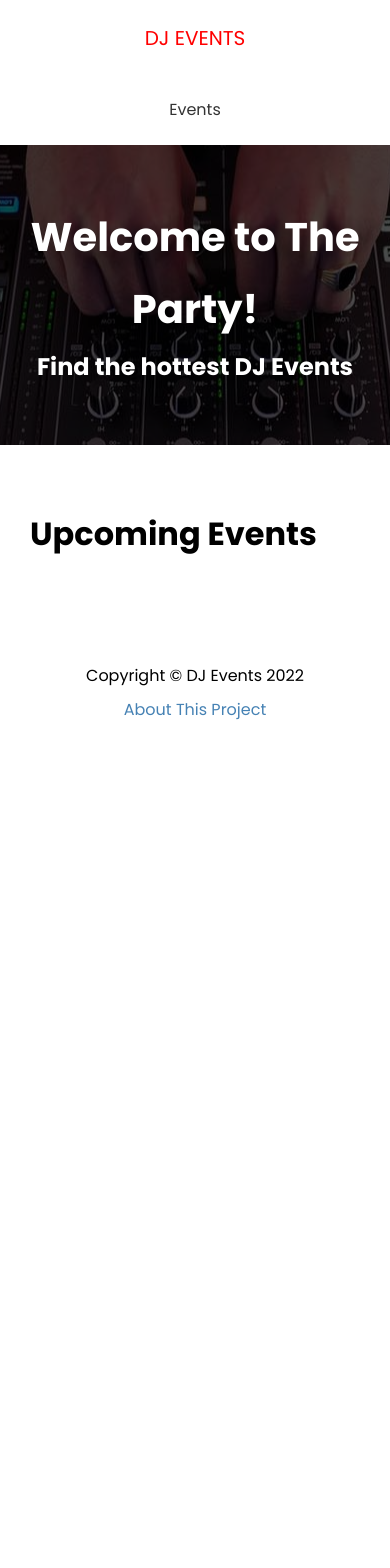
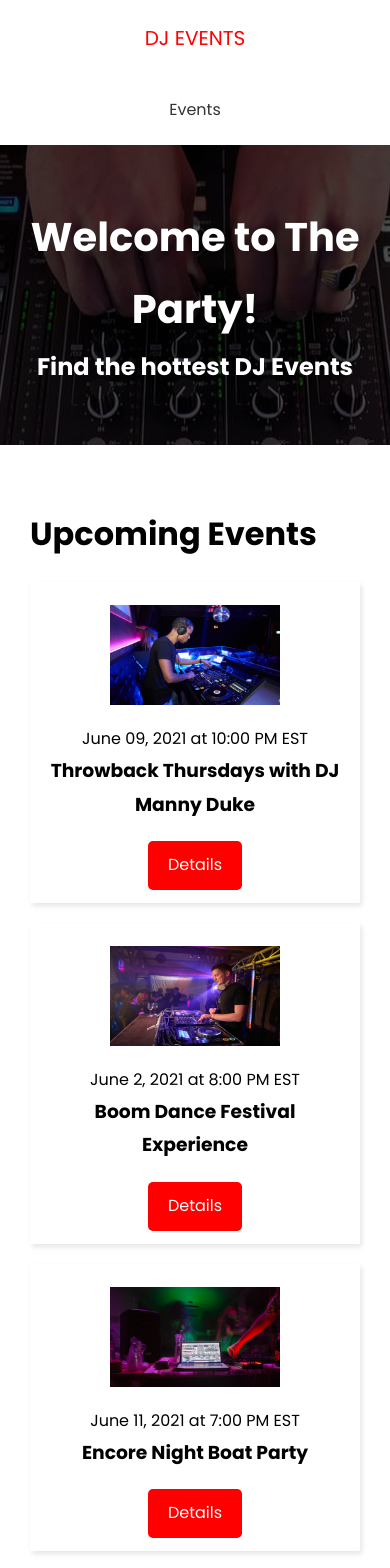
Before and after one commit to Rekal87/dj-events-frontend, a Next.js app: page / in a window 390 px wide. Shown: the top 1568 px of the page. Before the commit the page ends 844 px from the top, so only its background shows below. Built offline with nearby package versions, Linux system fonts and the light colour scheme; no server answers.

Commit message:
getServerSideProps + Event handlers

```diff
--- /dev/null
+++ b/components/EventItem.jsx
@@ -0,0 +1,31 @@
+import Link from 'next/link';
+import Image from 'next/image';
+import styles from '@/styles/EventItem.module.css';
+
+export default function EventItem({ evt }) {
+  return (
+    <div className={styles.event}>
+      <div className={styles.img}>
+        <Image
+          src={evt.image ? evt.image : '/images/event-default.png'}
+          width={170}
+          height={100}
+          alt={evt.name}
+        />
+      </div>
+
+      <div className={styles.info}>
+        <span>
+          {evt.date} at {evt.time}
+        </span>
+        <h3>{evt.name}</h3>
+      </div>
+
+      <div className={styles.link}>
+        <Link href={`/events/${evt.slug}`}>
+          <a className='btn'>Details</a>
+        </Link>
+      </div>
+    </div>
+  );
+}
--- a/pages/index.js
+++ b/pages/index.js
@@ -1,29 +1,32 @@
 import Layout from '@/components/Layout';
+import EventItem from '@/components/EventItem';
+import Link from 'next/link';
 import { API_URL } from '@/config/index';
 
 export default function HomePage({ events }) {
   return (
     <Layout>
       <h1>Upcoming Events</h1>
+      {events.length === 0 && <h3>No events to show</h3>}
+
+      {events.slice(0, 3).map((evt) => (
+        <EventItem key={evt.id} evt={evt} />
+      ))}
+
+      {events.length > 0 && (
+        <Link href='/events'>
+          <a className='btn-secondary'>View All Events</a>
+        </Link>
+      )}
     </Layout>
   );
 }
-
-// export async function getStaticProps() {
-//   const res = await fetch(`${API_URL}/api/events`);
-//   const events = await res.json();
-
-//   return {
-//     props: {events},
-//     revalidate: 1
-//   }
-// }
 
 export async function getServerSideProps() {
   const res = await fetch(`${API_URL}/api/events`);
   const events = await res.json();
 
   return {
-    props: { events },
+    props: events,
   };
 }
--- /dev/null
+++ b/styles/EventItem.module.css
@@ -0,0 +1,28 @@
+.event {
+    display: flex;
+    justify-content: space-between;
+    align-items: center;
+    margin: 20px 0;
+    padding: 13px;
+    box-shadow: 2px 3px 5px rgba(0,0,0,0.1);
+}
+
+.img {
+    flex: 1;
+    margin: 10px;
+}
+
+.info {
+    flex: 2;
+}
+
+@media (max-width: 600px) {
+    .event {
+        flex-direction: column;
+        text-align: center;
+    }
+
+    .info {
+        margin-bottom: 20px;
+    }
+}
```
Also changed, not shown: pages/events/index.js (+18 -2 lines).
